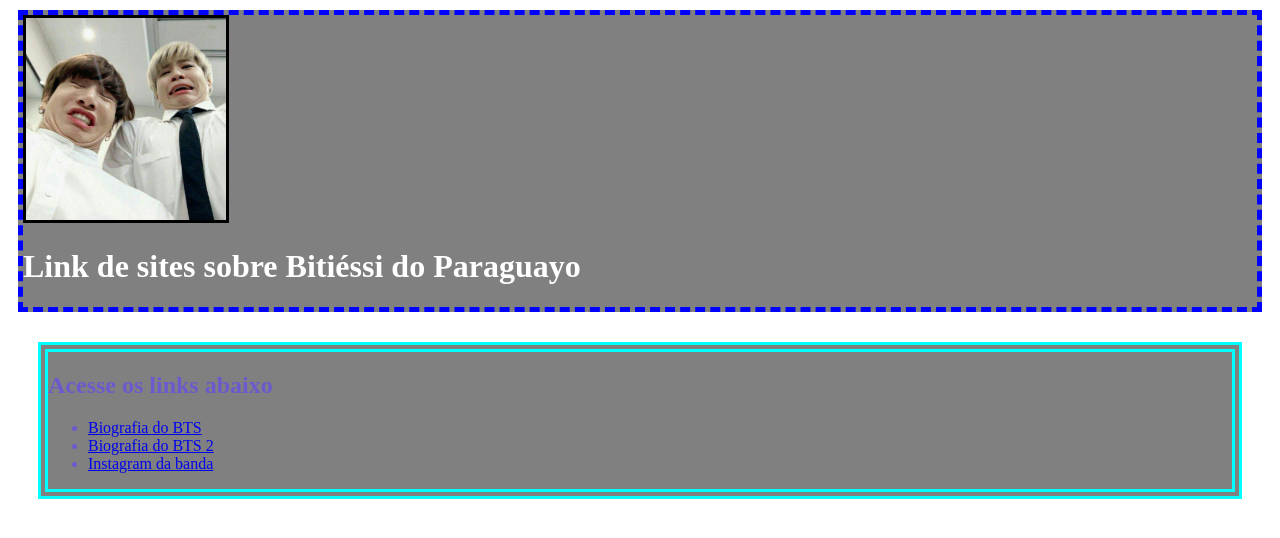
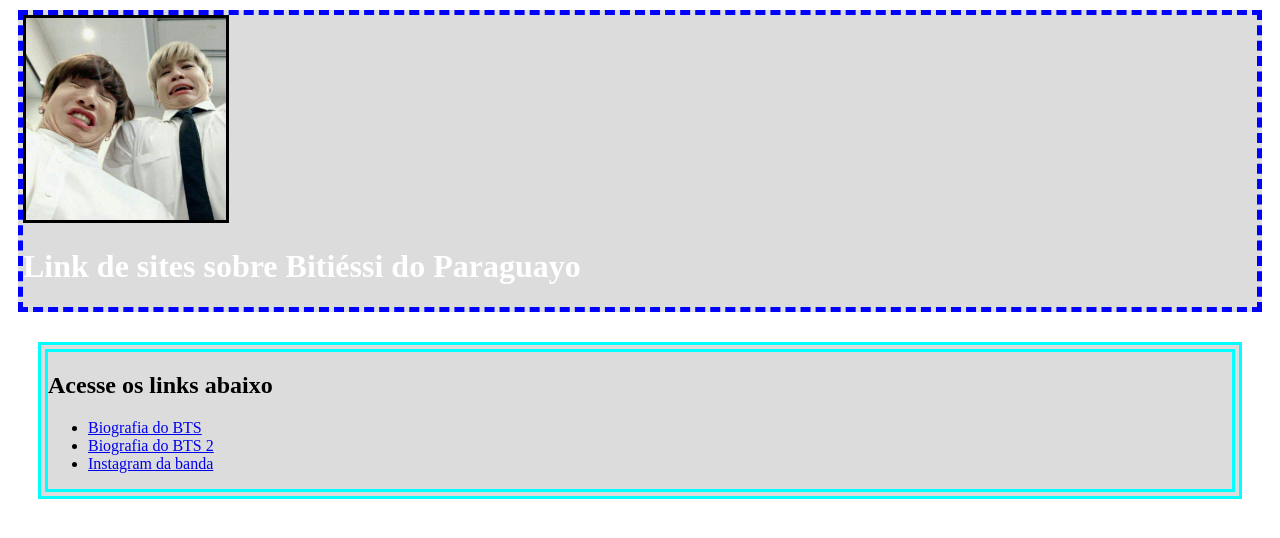
Before and after one commit to VeineHellen/bitiessi-do-paraguayo, a plain HTML site: page index2.html in a window 1280 px wide. Drawn offline with Linux system fonts and the light colour scheme.

Commit message:
dkflkkfd

```diff
--- a/style2.css
+++ b/style2.css
@@ -1,5 +1,5 @@
 .cabecalho{
-    background-color:gray;
+    background-color:gainsboro;
     border: 5px;
     border-color:blue;
     border-style: dashed;
@@ -14,10 +14,10 @@
 }
 
 .principal{
-    background-color:gray;
+    background-color:gainsboro;
     border: 10px;
     border-color:aqua;
     border-style: double;
     margin: 30px;
-    color:slateblue;
+    color:black;
 }
```
